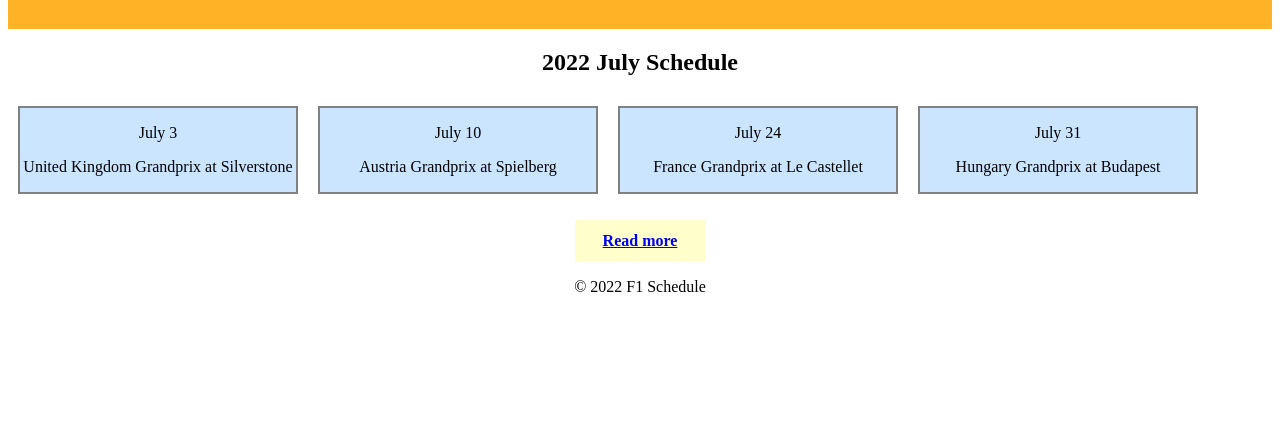
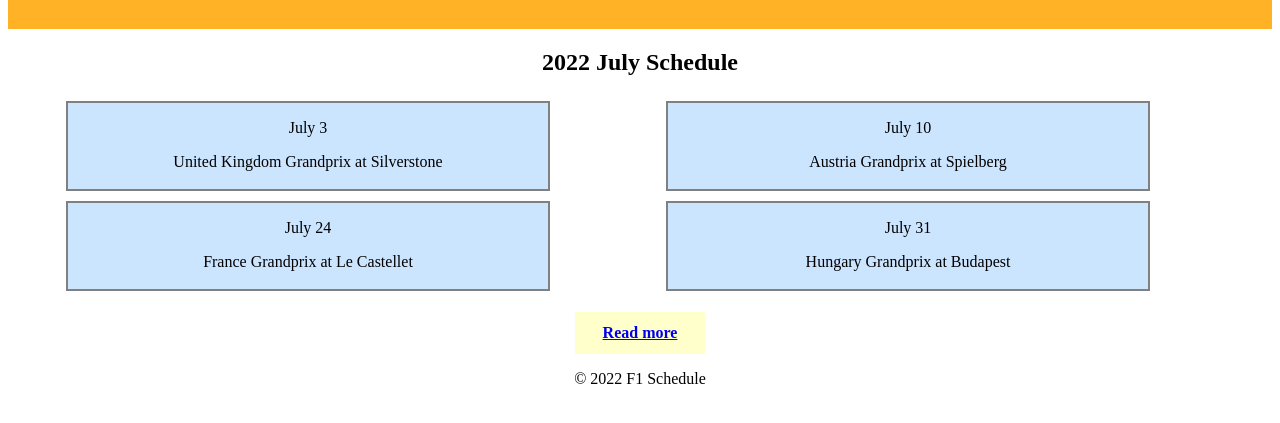
Before and after one commit to yuchialiu/remote-assignments, a plain HTML site: page Week-1/Assignment-2/index.html in a window 1280 px wide. Shown: the part 159-582 px from the top of the page. Drawn offline with Linux system fonts and the light colour scheme.

Commit message:
Update style.css

```diff
--- a/Week-1/Assignment-2/style.css
+++ b/Week-1/Assignment-2/style.css
@@ -44,18 +44,22 @@ header {
 }
 
 .outer {
-  border: 1px;
-  width: 100%;
-  float: left;
-  max-width: 1200px;
+	display: flex;
+	flex-wrap: wrap;
+	flex-direction: row;
+	border: 1px;
+	height: 200px;
+	width: 100%;
+	max-width: 1200px;
+    justify-content: space-around;
 }
 .inner {
-  box-sizing: content-box;
-  margin: 10px;
-  float: left;
-  width: 45%;
-  border: 2px solid gray;
-  background-color: #CCE5FF;
+	display: block;
+	margin: 5px;
+	width: 40%;
+	border: 2px solid gray;
+	background-color: #CCE5FF;
+
 }
 .button {
   background-color: #FFFFCC;
@@ -69,6 +73,7 @@ header {
 }
 
   @media screen and (min-width: 1200px) {
-	  .outer {
+	  .outer,
+	  .list {
 	    display: flex;
 	  }
```
